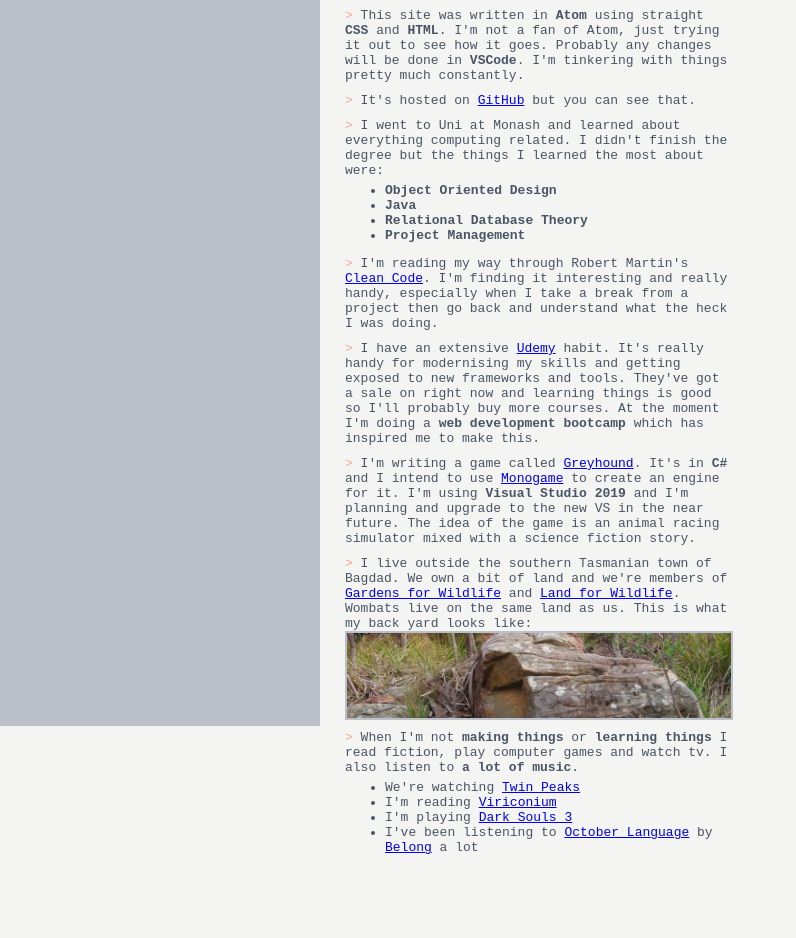
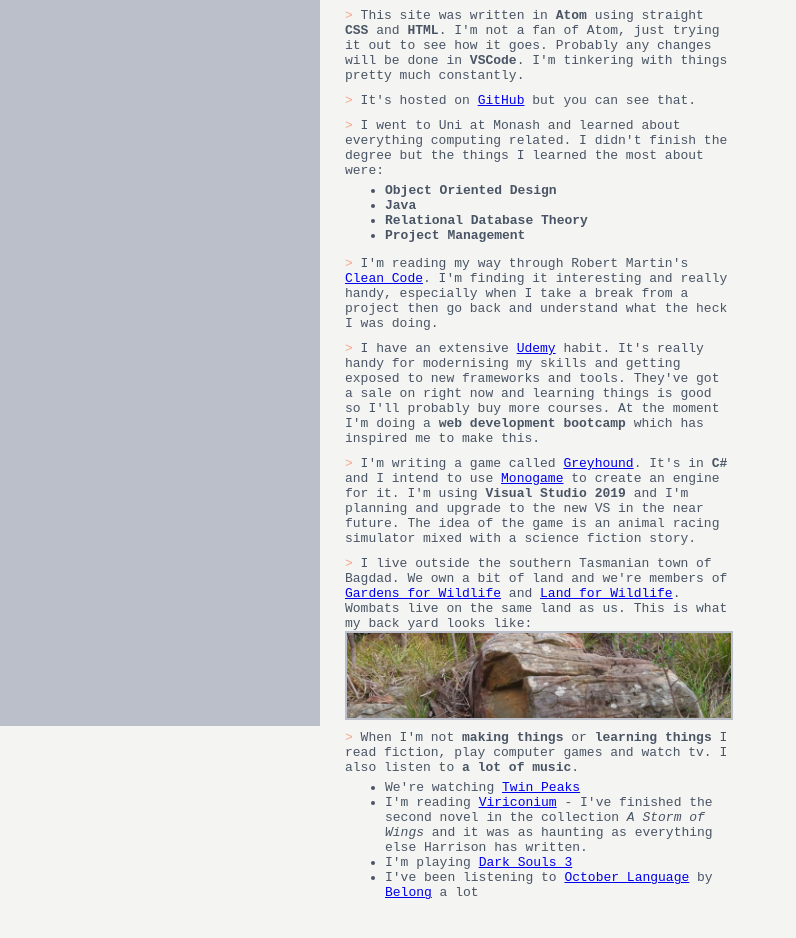
Before and after one commit to tehoatse/github-myspace, a plain HTML site: page index.html in a window 1280 px wide. Shown: the part 74-1012 px from the top of the page, without its empty margins (0-796 px from the left). Before the commit the page ends 967 px from the top, so only its background shows below. Drawn offline with Linux system fonts and the light colour scheme.

Commit message:
Update index.html

```diff
--- a/index.html
+++ b/index.html
@@ -91,7 +91,7 @@
           We're watching <a href="https://www.youtube.com/watch?v=X2lkvrMa27c">Twin Peaks</a>
         </li>
         <li>
-          I'm reading <a href="https://en.wikipedia.org/wiki/Viriconium">Viriconium</a>
+          I'm reading <a href="https://en.wikipedia.org/wiki/Viriconium">Viriconium</a> - I've finished the second novel in the collection <em>A Storm of Wings</em> and it was as haunting as everything else Harrison has written.
         </li>
         <li>
           I'm playing <a href="https://en.wikipedia.org/wiki/Dark_Souls_III">Dark Souls 3</a>
```
